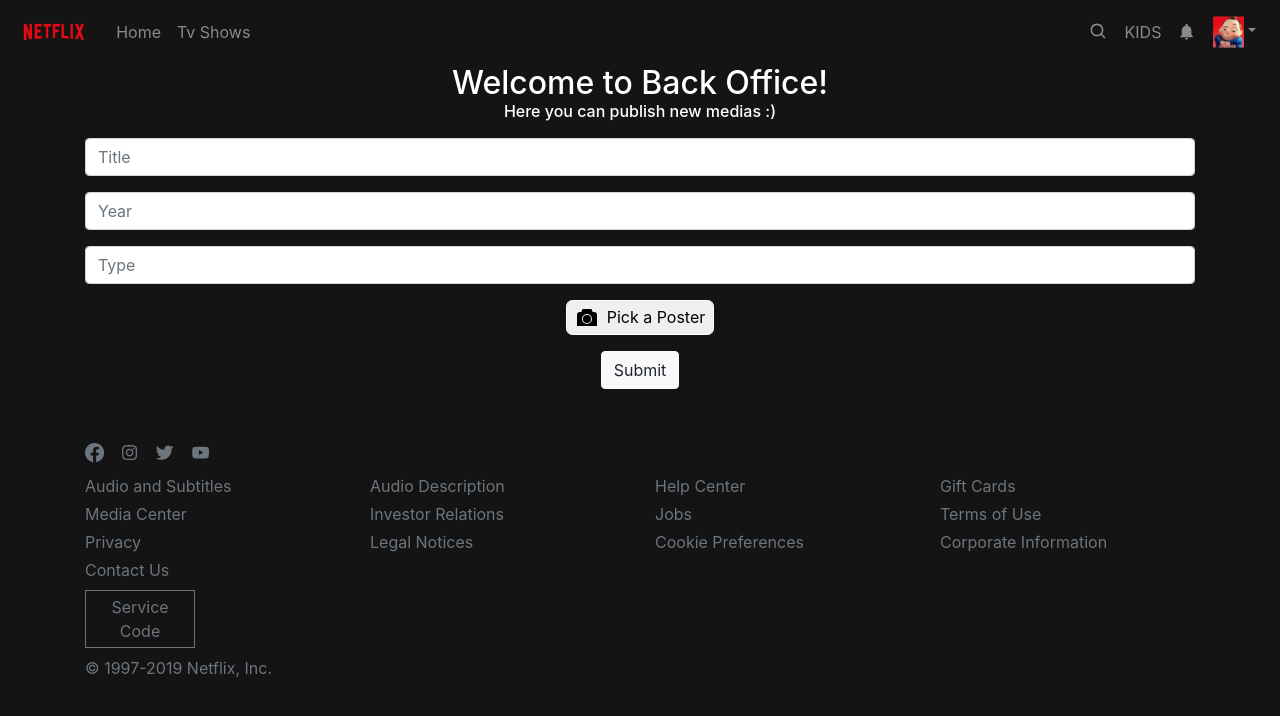
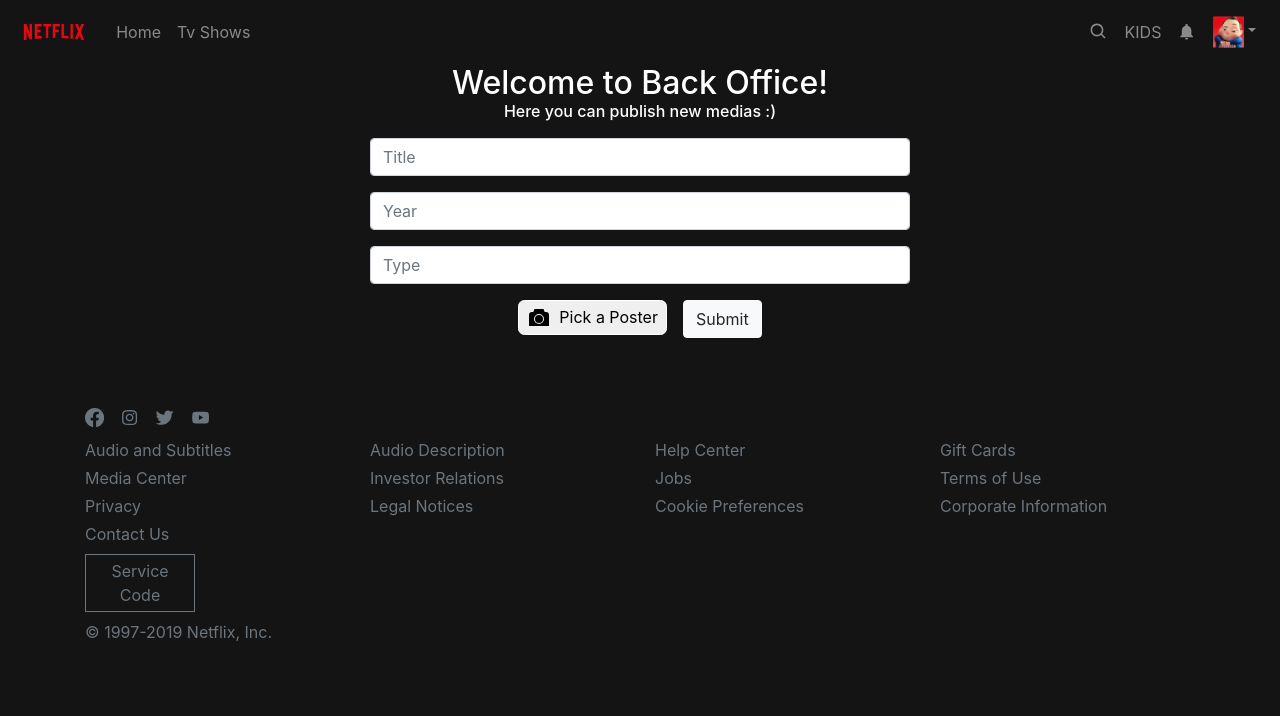
Before and after one commit to yasirozdemir/netflix-clone-v3, a React (Create React App) app: page /backoffice in a window 1280 px wide. Shown: the top 716 px of the page. Built offline with nearby package versions, Linux system fonts and the light colour scheme; no server answers.

Commit message:
back office style update

```diff
--- a/src/components/BackOffice.jsx
+++ b/src/components/BackOffice.jsx
@@ -79,8 +79,8 @@
   return (
     <Container>
       {isError && <Alert variant="danger">{errMsg}</Alert>}
-      <Row>
-        <Col>
+      <Row className="justify-content-center">
+        <Col xs={6}>
           <h2 className="m-0">Welcome to Back Office!</h2>
           <h6 className="mb-3">Here you can publish new medias :)</h6>
           <Form onSubmit={handleSubmit}>
@@ -114,7 +114,8 @@
                 }}
               />
             </Form.Group>
-            <Form.Group className="mb-3">
+            <Form.Group className="d-flex justify-content-center align-items-start mb-3">
+              <div className="mr-3">
                 <button
                   type="button"
                   onClick={imitateInputTypeFile}
@@ -129,7 +130,7 @@
                   </svg>
                   <span className="ml-2">Pick a Poster</span>
                 </button>
-              <p className="text-success">{imgName}</p>
+                {imgName && <p className="text-success">{imgName}</p>}
                 <input
                   type="file"
                   className="d-none"
@@ -139,10 +140,11 @@
                   accept="image/png, image/jpeg"
                   onChange={handleFileChange}
                 ></input>
-            </Form.Group>
+              </div>
               <Button variant="light" type="submit">
                 Submit
               </Button>
+            </Form.Group>
           </Form>
         </Col>
       </Row>
```
Lines whose indentation alone changed are shown as unchanged.
